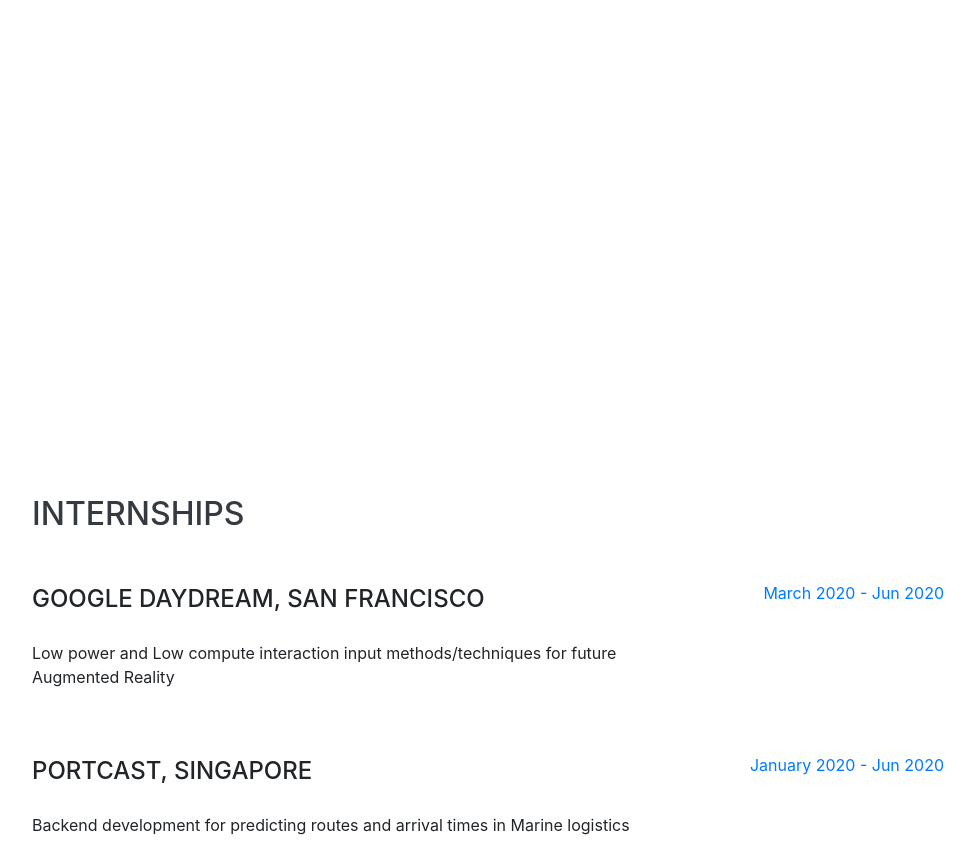
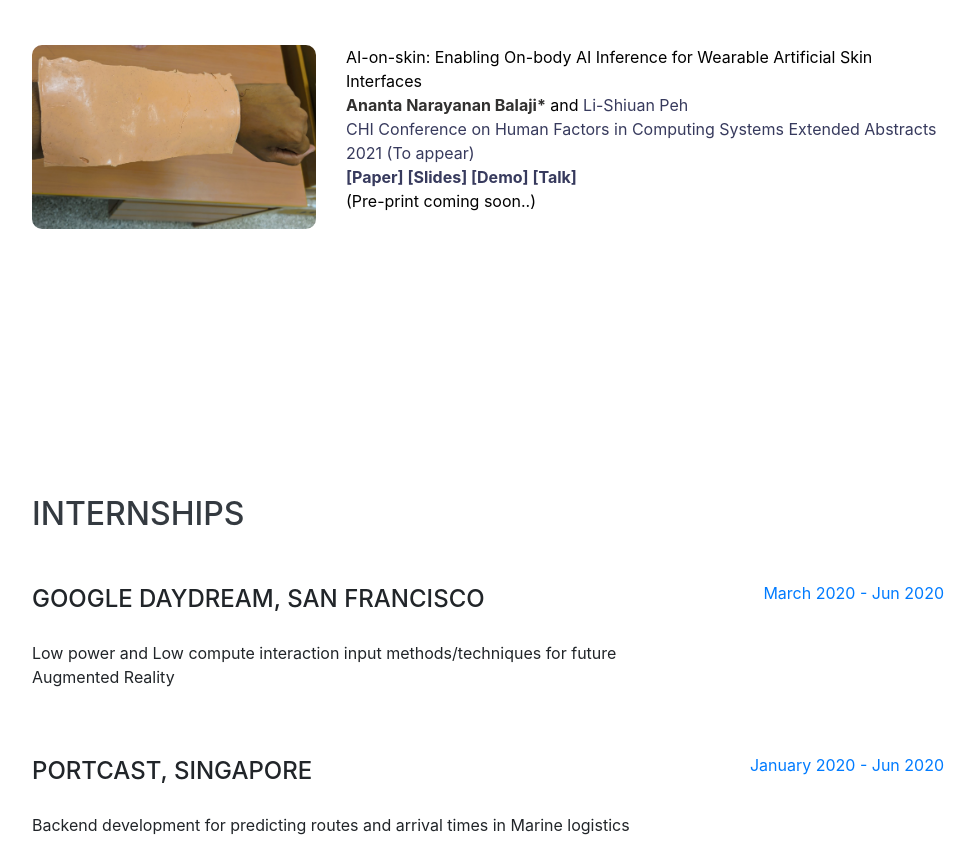
Before and after one commit to AnantaBalaji/anantabalaji.github.io, a website with bundled scripts: page index.html in a window 1280 px wide. Shown: the part 1154-1999 px from the top of the page, without its empty margins (288-1263 px from the left). Built offline with nearby package versions, Linux system fonts and the light colour scheme; some icons are missing; files whose address does not match are found by name; a web font is replaced by a local one.

Commit message:
AI-on-skin update
Add AI-on-Skin

```diff
--- a/index.html
+++ b/index.html
@@ -132,8 +132,28 @@
                   [Optics.org]</a>
               <a href="https://www.biospectrumasia.com/news/54/15236/nus-develops-reusable-sweat-ph-monitor.html" target="_blank" class="proj-links" style="color:rgba(5, 9, 52, 0.8);font-weight: bold;">
                   [Biospectrum Asia]</a> etc.]
+            </div>
+        </div>
+      </div>
+      <br><br>
+      <div class="row project">
+        <div class="col-md-4 d-none d-md-block"><img class="img-project" src="projects/AI-on-skin/AI-on-Skin.png"></div>
+        <div class="col-md-8" style="color:black">
+            <div class="proj-title ">AI-on-skin: Enabling On-body AI Inference for Wearable Artificial Skin Interfaces</div>
+            <div class="proj-author">
+                <span class="highlight">Ananta Narayanan Balaji*</span> and
+                <a href="https://www.comp.nus.edu.sg/~peh/" target="_blank" style="color:rgba(5, 9, 52, 0.8);">Li-Shiuan Peh</a>
+            </div>
+            <a class="proj-conf" href="https://www.sigmobile.org/mobisys/2019/" style="color:rgba(5, 9, 52, 0.8)" target="_blank"> CHI Conference on Human Factors in Computing Systems Extended Abstracts 2021 (To appear) </a>
+            <div class="highlight">
+                <a href="#" target="_blank" class="proj-links" style="color:rgba(5, 9, 52, 0.8);font-weight: bold;">[Paper]</a>
+                <a href="#" target="_blank" class="proj-links" style="color:rgba(5, 9, 52, 0.8);font-weight: bold;">[Slides]</a>
+                <a href="#" target="_blank" class="proj-links" style="color:rgba(5, 9, 52, 0.8);font-weight: bold;">[Demo]</a>
+                <a href="#" target="_blank" class="proj-links" style="color:rgba(5, 9, 52, 0.8);font-weight: bold;">[Talk]</a>
 
             </div>
+
+            (Pre-print coming soon..)
         </div>
       </div>
     </div>
```
Also changed, not shown: projects/AI-on-skin/AI-on-Skin.png (added), 4 other files.
